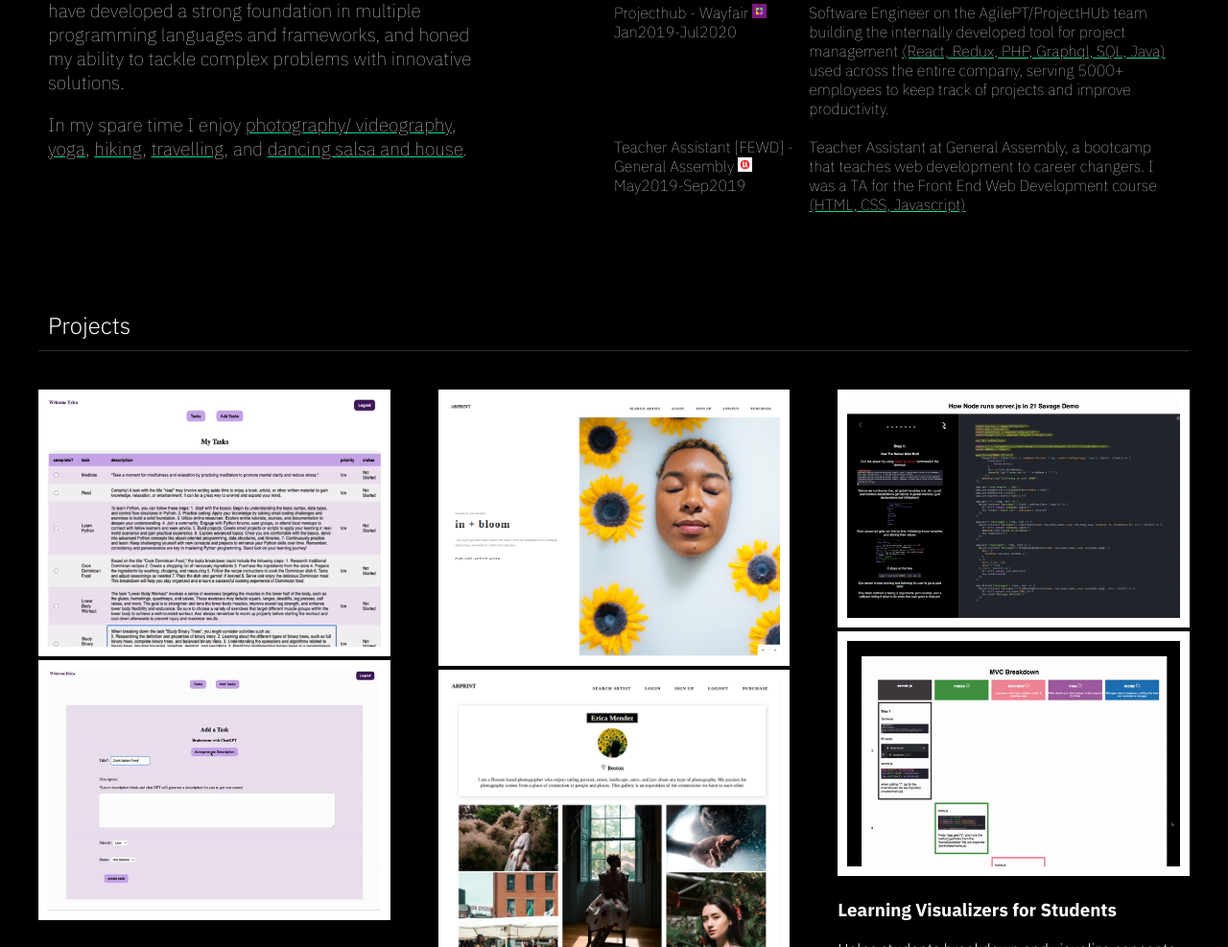
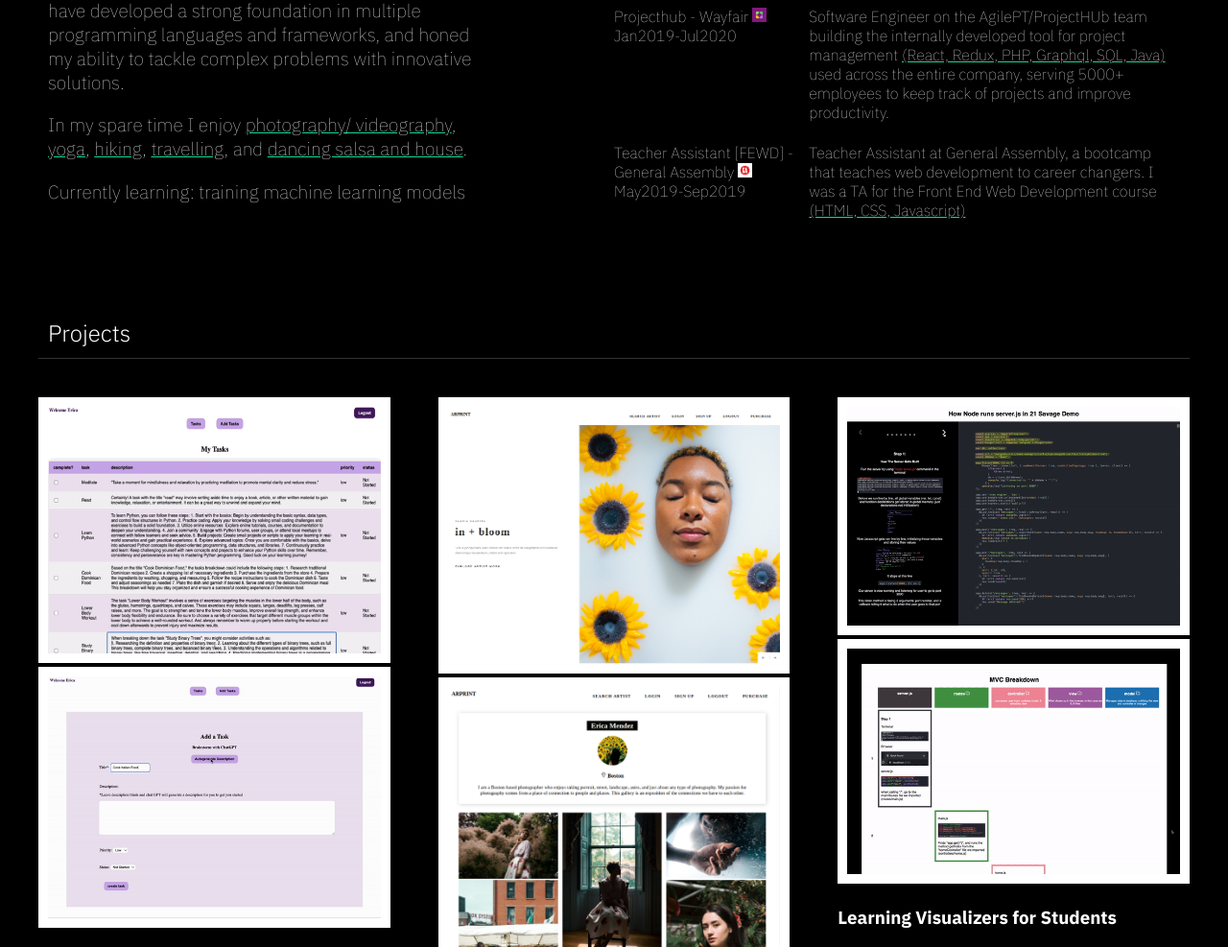
Before and after one commit to ericamendez/portfolio, a plain HTML site: page index.html in a window 1280 px wide. Shown: the part 1332-2319 px from the top of the page at 96% size. Drawn offline with Linux system fonts and the light colour scheme.

Commit message:
adding currently learning

```diff
--- a/index.html
+++ b/index.html
@@ -58,6 +58,7 @@
                         class="tech">yoga</span>, <span class="tech">hiking</span>,
                     <span class="tech">travelling</span>, and <span class="tech">dancing salsa and house</span>.
                 </p>
+                <p>Currently learning: training machine learning models</p>
             </section>
             <section id="jobs">
                 <section class="small">TEAMWORK</section>
```
Also changed, not shown: 3 other files.
